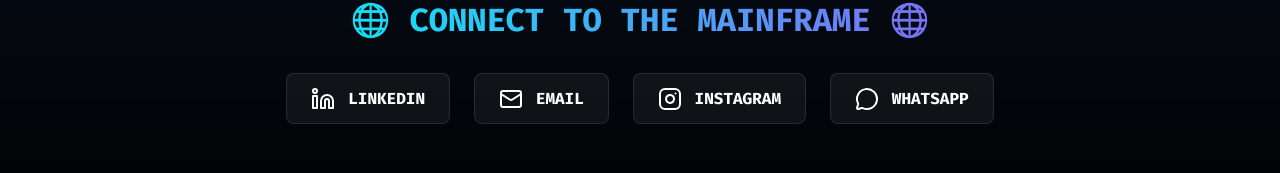
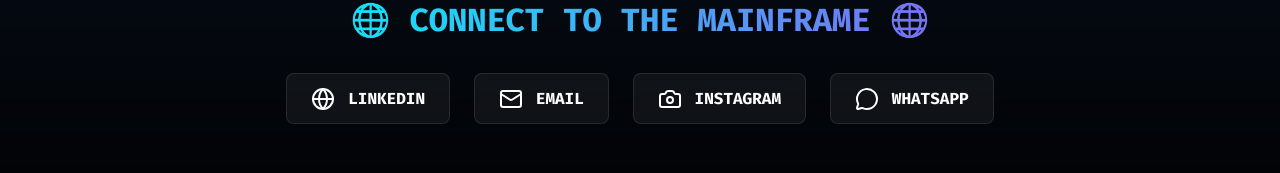
Before and after one commit to hassan-635/Portfolio, a React (Vite) app in the folder frontend/: page / in a window 1280 px wide. Shown: the part 3477-3650 px from the top of the page. Built offline with nearby package versions, Linux system fonts and the light colour scheme.

Commit message:
fix: Replace missing lucide-react icons for build

```diff
--- a/frontend/src/components/Footer.jsx
+++ b/frontend/src/components/Footer.jsx
@@ -1,6 +1,6 @@
 import React from 'react';
 import { motion } from 'framer-motion';
-import { Linkedin, Mail, Instagram, MessageCircle } from 'lucide-react';
+import { Globe, Mail, Camera, MessageCircle } from 'lucide-react';
 import './Footer.css';
 
 const Footer = () => {
@@ -16,13 +16,13 @@
 
         <div className="social-links">
           <a href="https://linkedin.com/in/hassan-ali-abrar-3157412a9" target="_blank" rel="noreferrer" className="social-btn linkedin">
-            <Linkedin size={24} /> LINKEDIN
+            <Globe size={24} /> LINKEDIN
           </a>
           <a href="mailto:hassanaliabrar4@gmail.com" className="social-btn email">
             <Mail size={24} /> EMAIL
           </a>
           <a href="https://instagram.com/hassan.secure" target="_blank" rel="noreferrer" className="social-btn instagram">
-            <Instagram size={24} /> INSTAGRAM
+            <Camera size={24} /> INSTAGRAM
           </a>
           <a href="https://wa.me/923485055098" target="_blank" rel="noreferrer" className="social-btn whatsapp">
             <MessageCircle size={24} /> WHATSAPP
```
